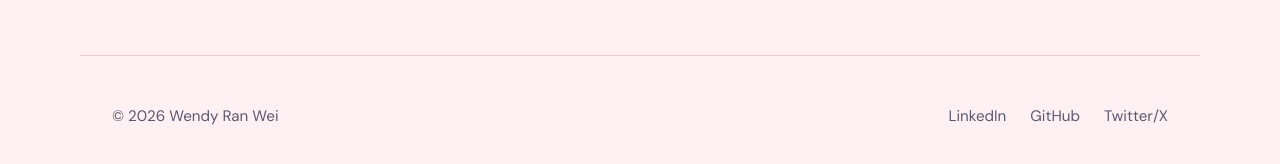
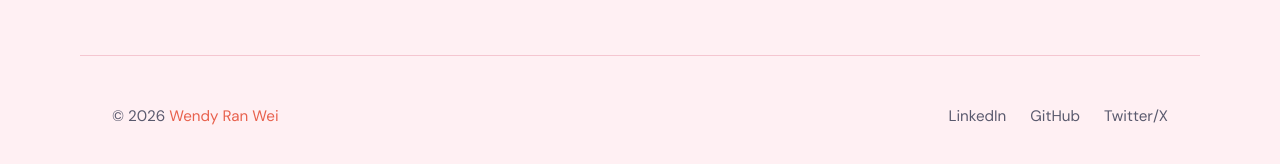
Before and after one commit to wendyran/wendyran.github.io, a Jekyll site: the page built from about.md, in a window 1280 px wide and 900 px high, scrolled down 624 px. Shown: the part 723-887 px from the top of the window. Built offline with Jekyll 4.4.1, drawn with Linux system fonts in a browser that asks for light colours; some web fonts are replaced; part of the change alters nothing that is shown.

```diff
--- a/_includes/footer.html
+++ b/_includes/footer.html
@@ -1,5 +1,5 @@
 <footer class="site-footer">
-  <p>&copy; 2026 Wendy Ran Wei</p>
+  <p>&copy; 2026 <a href="{{ "/" | prepend: site.baseurl }}">Wendy Ran Wei</a></p>
   <div class="footer-links">
     <a href="https://www.linkedin.com/in/wendyranwei" target="_blank" rel="noopener">LinkedIn</a>
     <a href="https://github.com/{{ site.github_username }}" target="_blank" rel="noopener">GitHub</a>
```
